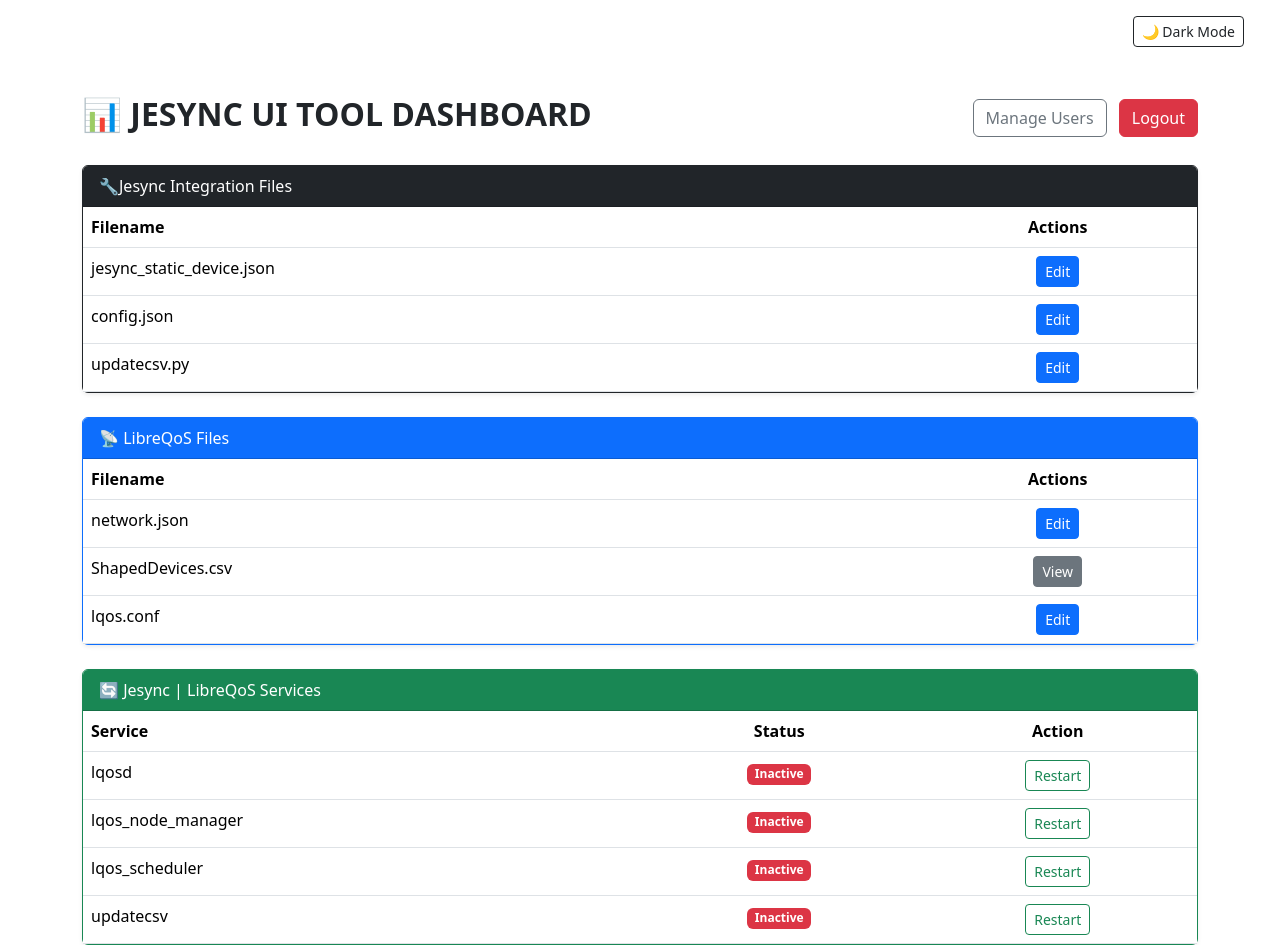
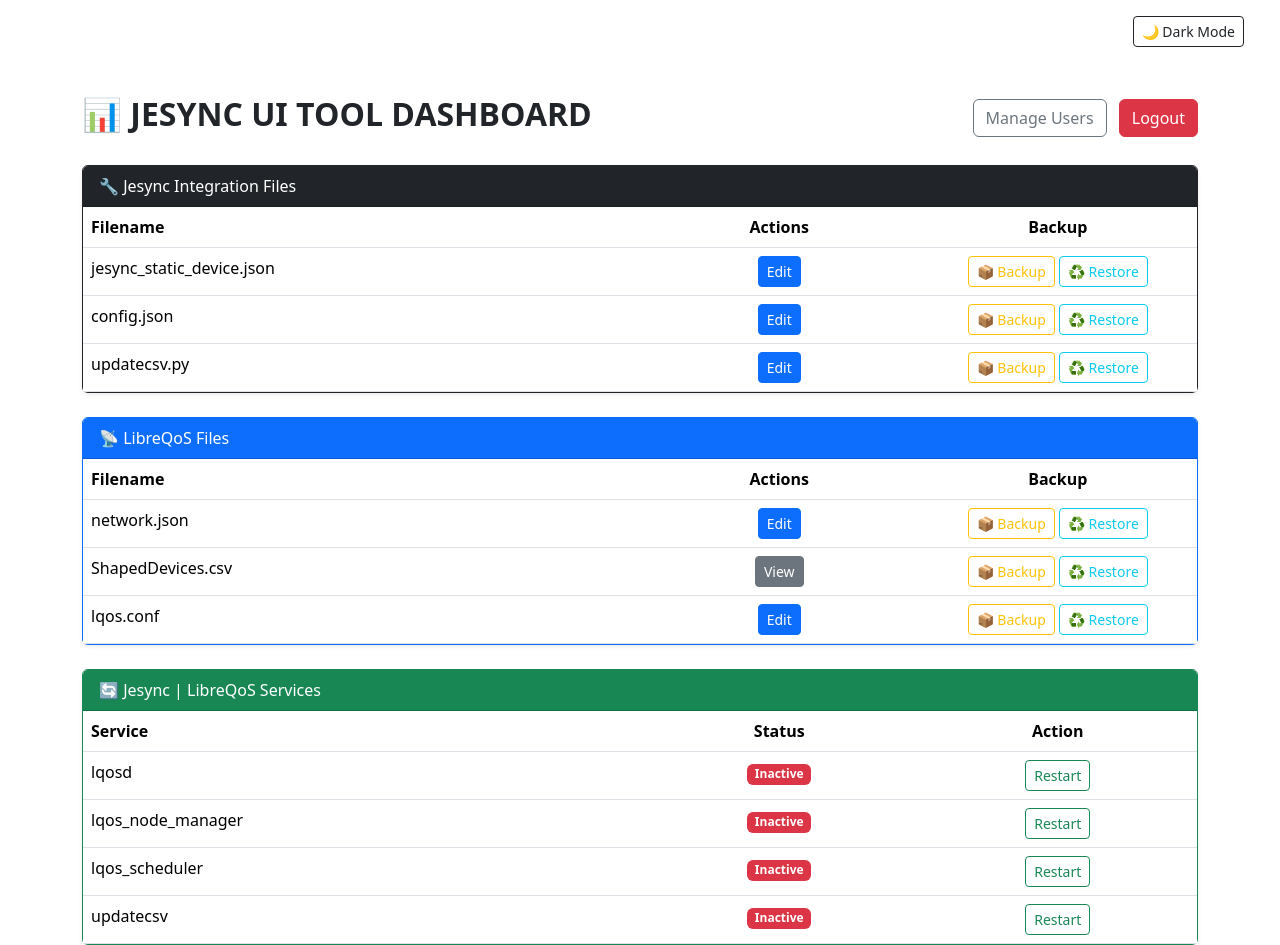
Before and after one commit to phminer101/jesync_dashboard_for_LibreQoS-Mikrotik_Integration, a Flask app: page /dashboard in a window 1280 px wide. Run offline with Flask 3, Linux system fonts and the light colour scheme; a user stored in the database is signed in; parts of the project's set-up code (start-up, migrations or seed data) failed here and were passed over.

Commit message:
Update dashboard.html

```diff
--- a/templates/dashboard.html
+++ b/templates/dashboard.html
@@ -12,14 +12,15 @@
   <!-- Jesync Integration Files -->
   <div class="card border-dark shadow-sm mt-3">
     <div class="card-header bg-dark text-white">
-      <i class="bi bi-tools"></i>🔧Jesync Integration Files
+      <i class="bi bi-tools"></i> 🔧 Jesync Integration Files
     </div>
     <div class="card-body p-0">
       <table class="table table-hover m-0">
         <thead class="text-center">
           <tr>
-            <th class="w-75 text-start">Filename</th>
+            <th class="w-50 text-start">Filename</th>
             <th class="w-25">Actions</th>
+            <th class="w-25">Backup</th>
           </tr>
         </thead>
         <tbody>
@@ -29,6 +30,14 @@
               <td class="text-start">{{ file }}</td>
               <td class="text-center">
                 <a href="{{ url_for('edit_file', filename=file) }}" class="btn btn-primary btn-sm">Edit</a>
+              </td>
+              <td class="text-center">
+                <form method="POST" action="{{ url_for('backup_file', filename=file) }}" class="d-inline">
+                  <button class="btn btn-outline-warning btn-sm">📦 Backup</button>
+                </form>
+                <form method="POST" action="{{ url_for('restore_file', filename=file) }}" class="d-inline">
+                  <button class="btn btn-outline-info btn-sm">♻️ Restore</button>
+                </form>
               </td>
             </tr>
             {% endif %}
@@ -47,8 +56,9 @@
       <table class="table table-hover m-0">
         <thead class="text-center">
           <tr>
-            <th class="w-75 text-start">Filename</th>
+            <th class="w-50 text-start">Filename</th>
             <th class="w-25">Actions</th>
+            <th class="w-25">Backup</th>
           </tr>
         </thead>
         <tbody>
@@ -62,6 +72,14 @@
                 {% else %}
                   <a href="{{ url_for('edit_file', filename=file) }}" class="btn btn-primary btn-sm">Edit</a>
                 {% endif %}
+              </td>
+              <td class="text-center">
+                <form method="POST" action="{{ url_for('backup_file', filename=file) }}" class="d-inline">
+                  <button class="btn btn-outline-warning btn-sm">📦 Backup</button>
+                </form>
+                <form method="POST" action="{{ url_for('restore_file', filename=file) }}" class="d-inline">
+                  <button class="btn btn-outline-info btn-sm">♻️ Restore</button>
+                </form>
               </td>
             </tr>
             {% endif %}
@@ -109,4 +127,5 @@
       </table>
     </div>
   </div>
+</div>
 {% endblock %}
```
Lines whose indentation alone changed are shown as unchanged.
